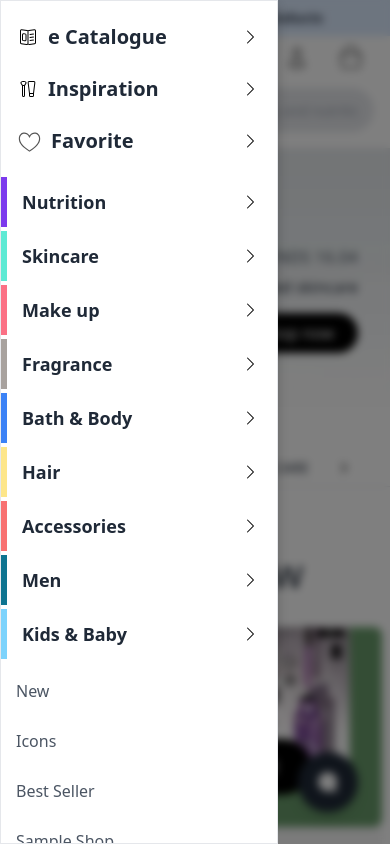
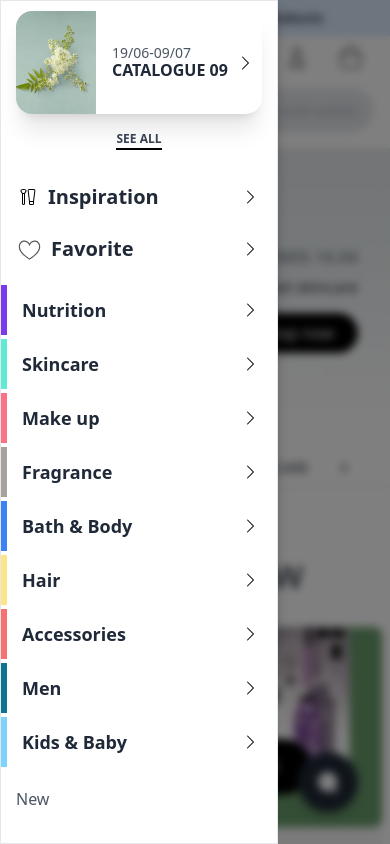
Before and after one commit to amitis-star/oriflame-react, a React (Create React App) app: page / in a window 390 px wide. Both pictures are taken after a click on the button 29 px from the left and 57 px from the top of the page. Shown: the top 844 px of the page. Built offline with nearby package versions, Linux system fonts and the light colour scheme.

Commit message:
catalogue responsive for under 1024. finished

```diff
--- a/src/components/Header/MegaMenu/LeftPanel/Catalogue-lg/index.tsx
+++ b/src/components/Header/MegaMenu/LeftPanel/Catalogue-lg/index.tsx
@@ -1,30 +1,33 @@
 import React from "react";
+import RightArrow from "../../../../../assets/icons/RightArrow";
 import IngredientLibrary from "../../../../../assets/images/IngredientLibrary.webp";
-import RightArrow from "../../../../../assets/icons/RightArrow";
 
-const CataloguePanel: React.FC = () => (
-  <div className="hidden lg:flex py-4 flex-col gap-10 min-h-full h-[990px] w-full bg-white">
-    {/* Main Catalogue Item */}
-    <div className="h-[103px] flex items-center justify-between gap-2 bg-white hover:bg-blue-100 rounded-2xl px-4 py-2.5 cursor-pointer">
-      {/* Image */}
+const CatalogueLg: React.FC = () => (
+  <div className="w-full h-[160px] relative cursor-pointer px-[15px]">
+    <div className="flex h-[103px] items-center justify-between rounded-2xl shadow-xl">
       <img
         src={IngredientLibrary}
-        alt="catalogue"
-        className="w-[85px] h-[85px] rounded-2xl object-cover"
+        alt="Catalogue"
+        className="w-20 h-full rounded-l-2xl object-cover"
       />
-
-      {/* Text content */}
-      <div className="flex flex-col justify-center items-start flex-1 ml-4">
-        <p className="text-14 text-gray-600 font-300">19/06‑09/07</p>
-        <p className="text-17 text-gray-800 font-600">CATALOGUE 09</p>
+      <div className="w-[137px] h-23 px-4 py-2.5 flex flex-col justify-center">
+        <p className="text-14 text-gray-600 font-300 leading-none">
+          19/06‑09/07
+        </p>
+        <p className="text-17 text-gray-800 font-600 leading-tight">
+          CATALOGUE 09
+        </p>
       </div>
-
-      {/* Arrow */}
-      <div className="ml-auto">
+      <div className=" mr-2.5">
         <RightArrow />
       </div>
+    </div>
+    <div className="mt-4">
+      <p className="w-fit h-5 text-12 border-b-2 border-black m-auto text-gray-700 font-600">
+        SEE ALL
+      </p>
     </div>
   </div>
 );
 
-export default CataloguePanel;
+export default CatalogueLg;
--- a/src/components/Header/MegaMenu/LeftPanel/index.tsx
+++ b/src/components/Header/MegaMenu/LeftPanel/index.tsx
@@ -50,9 +50,30 @@ const LeftPanel = forwardRef<HTMLDivElement, Props>(
         ref={ref}
         className="w-[278px] flex-none bg-white py-2.5 overflow-y-auto left-panel-scrollbar-hidden min-h-screen border border-gray-200"
       >
-        {/* <CatalogueLg /> */}
         <div className="mb-2.5">
-          {menuItemsTop.map(({ key, icon, label }) => (
+          {menuItemsTop.map(({ key, icon, label }) => {
+            if (key === "ecat") {
+              return (
+                <React.Fragment key={key}>
+                  {/* Show only on mobile */}
+                  <div className="block lg:hidden">
+                    <CatalogueLg />
+                  </div>
+
+                  {/* Show only on desktop */}
+                  <div className="hidden lg:block">
+                    <MenuItem
+                      icon={icon}
+                      label={label}
+                      onClick={() => setActivePanel("none")}
+                      isActive={false}
+                    />
+                  </div>
+                </React.Fragment>
+              );
+            }
+
+            return (
               <MenuItem
                 key={key}
                 icon={icon}
@@ -71,8 +92,10 @@ const LeftPanel = forwardRef<HTMLDivElement, Props>(
                   (key === "favorite" && activePanel === "favorite")
                 }
               />
-          ))}
+            );
+          })}
         </div>
+
         <div className="mb-2.5">
           {categoryItems.map(({ label, border, bg }, idx) => (
             <CategoryItem
@@ -87,6 +110,7 @@ const LeftPanel = forwardRef<HTMLDivElement, Props>(
             />
           ))}
         </div>
+
         <div className="mb-6">
           {footerItems.map((item, idx) => (
             <div
```
Lines whose indentation alone changed are shown as unchanged.
